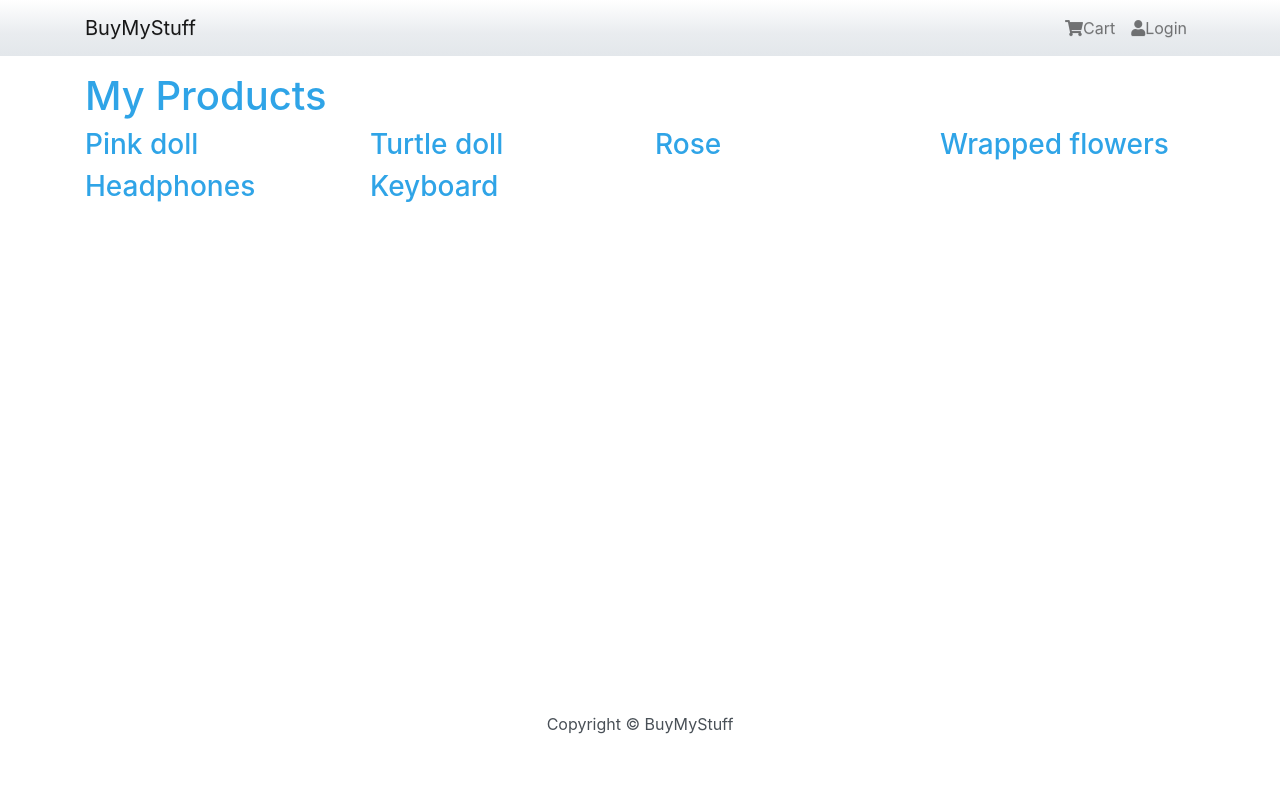
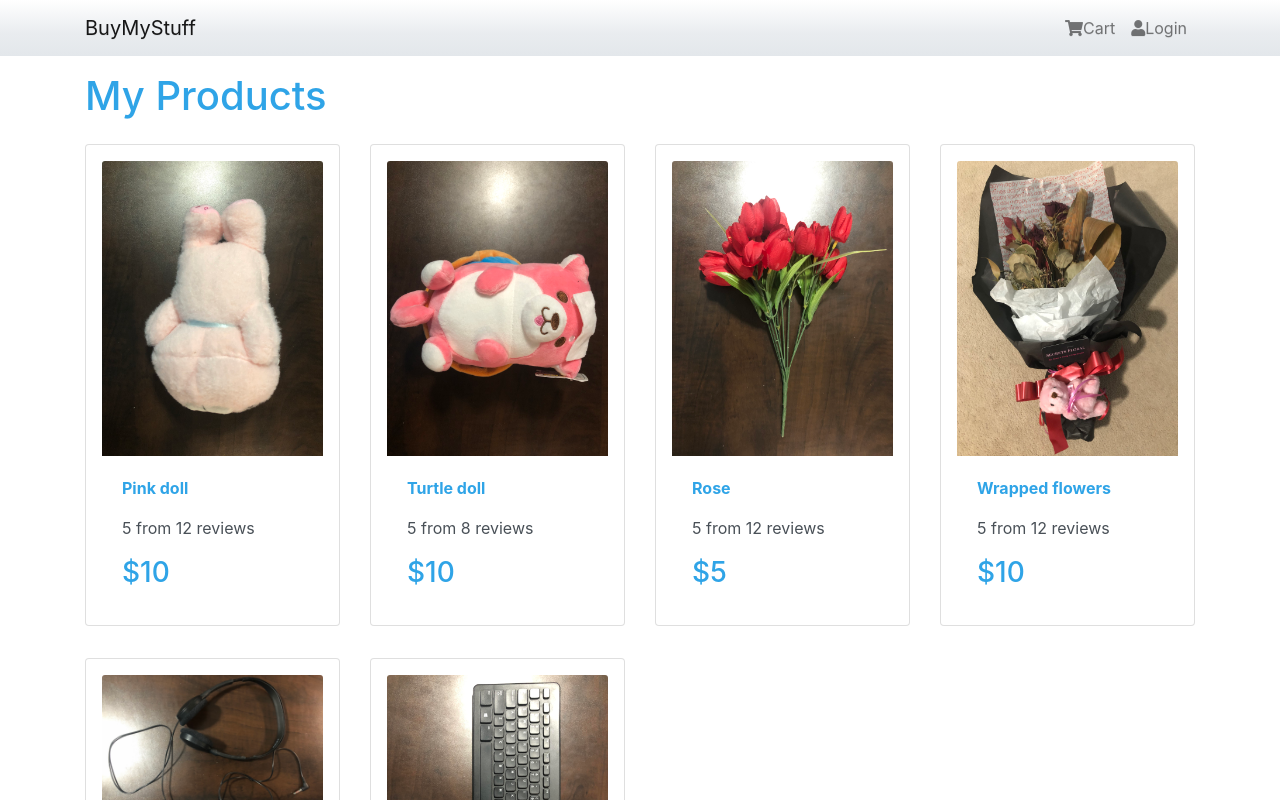
Before and after one commit to HarrisonFok/BuyMyStuff, a React (Create React App) app in the folder frontend/: page / in a window 1280 px wide. Shown: the top 800 px of the page. Built offline with nearby package versions, Linux system fonts and the light colour scheme.

Commit message:
Added Card and Card properties to display every product

```diff
--- /dev/null
+++ b/frontend/src/components/Product.js
@@ -0,0 +1,28 @@
+import React from 'react'
+import { Card } from 'react-bootstrap'
+
+const Product = ({product}) => {
+    return (
+        <Card className="my-3 p-3 rounded">
+            <a href={`/product/${product._id}`}>
+                <Card.Img src={product.image} variant="top" />
+            </a>
+
+            <Card.Body>
+                <a href={`/product/${product._id}`}>
+                    <Card.Title as="div"><strong>{product.name}</strong></Card.Title>
+                </a>
+
+                <Card.Text as="div">
+                    <div className="my-3">
+                        {product.rating} from {product.numReviews} reviews
+                    </div>
+                </Card.Text>
+
+                <Card.Text as="h3">${product.price}</Card.Text>
+            </Card.Body>
+        </Card>
+    )
+}
+
+export default Product
--- a/frontend/src/screens/HomeScreen.js
+++ b/frontend/src/screens/HomeScreen.js
@@ -1,6 +1,7 @@
 import React from 'react'
 import {Row, Col} from "react-bootstrap"
 import products from '../products';
+import Product from "../components/Product";
 
 const HomeScreen = () => {
     return (
@@ -9,7 +10,7 @@ const HomeScreen = () => {
             <Row>
                 {products.map(product => (
                     <Col sm={12} md={6} lg={4} xl={3}>
-                        <h3>{product.name}</h3>
+                        <Product product={product}/>
                     </Col>
                 ))}
             </Row>
```
